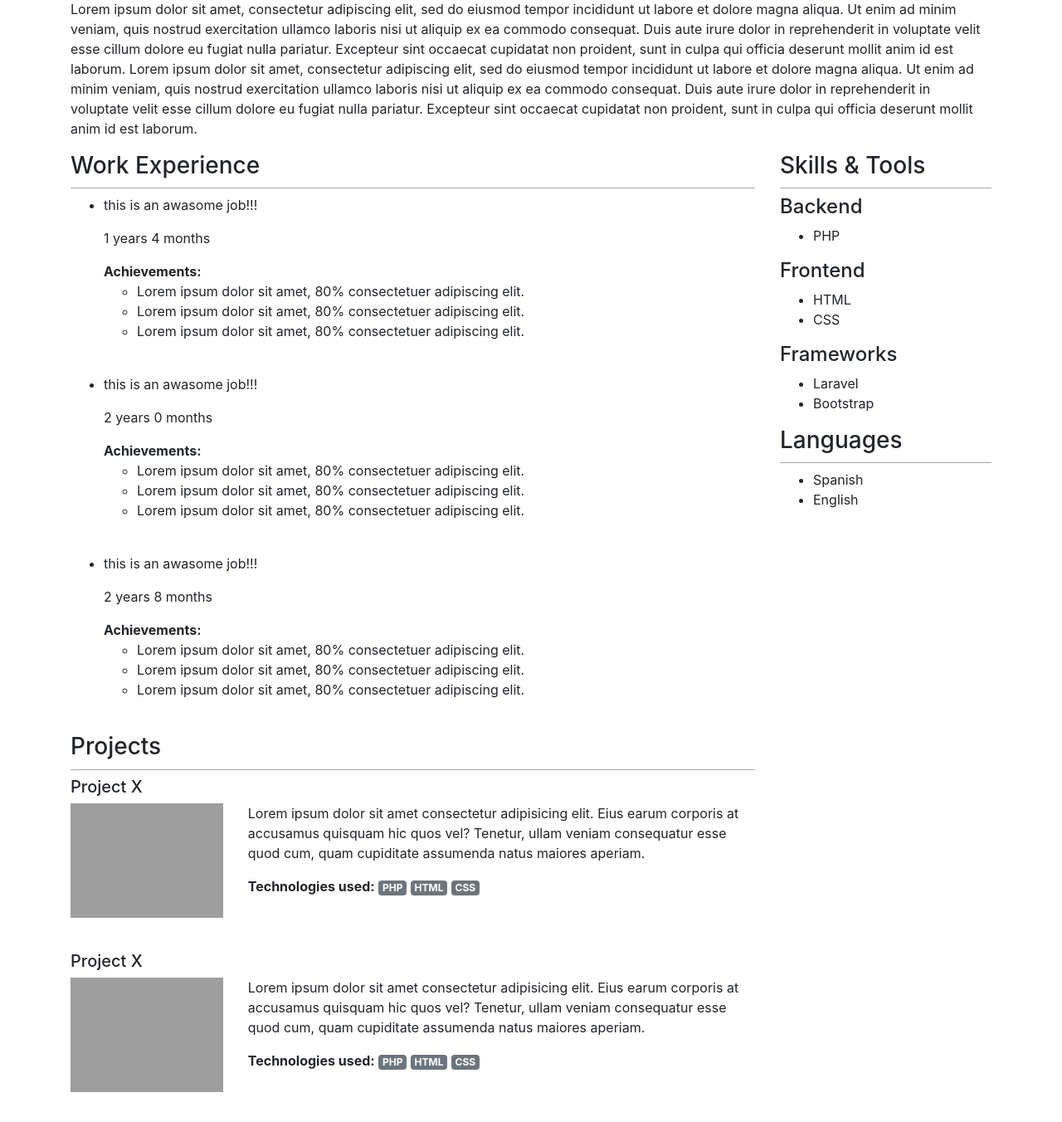
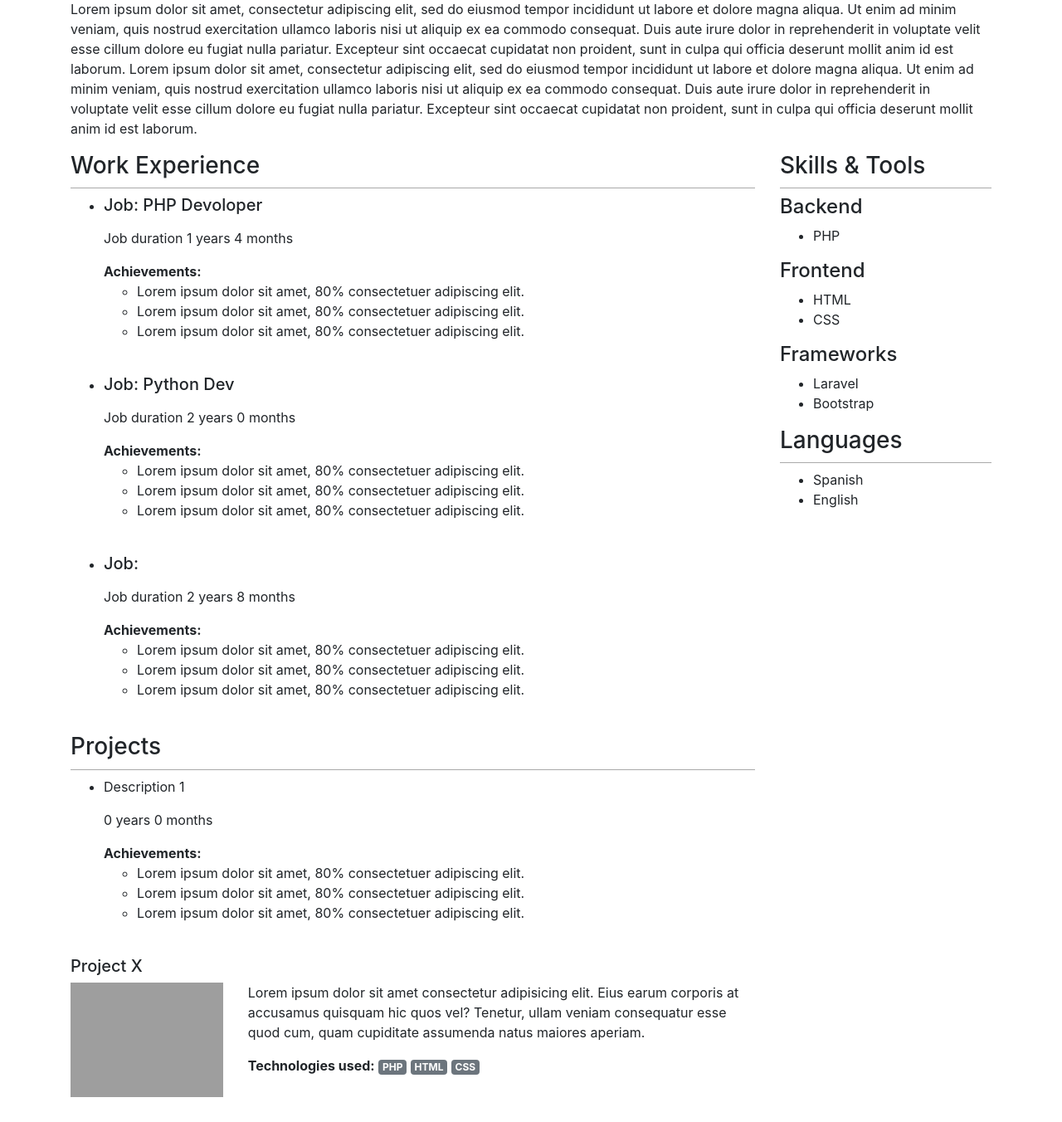
Before and after one commit to De-javu/Curso-php, a PHP site: page / in a window 1280 px wide. Shown: the part 313-1665 px from the top of the page at 83% size. Run offline with PHP 8.4, Linux system fonts and the light colour scheme; grey boxes are pictures that could not be loaded.

Commit message:
feat: Herencia

```diff
--- /dev/null
+++ b/app/Models/BaseElement.php
@@ -0,0 +1,41 @@
+<?php
+
+
+class BaseElement {
+    protected $title;
+    public $description;
+    public $visible = true;
+    public $months;
+
+    public function __construct($title, $description)
+    {
+      $this->setTitle =$title;
+      $this->description = $description;
+    }
+
+  public function setTitle($t){
+    if($t == '') {
+           $this->title = 'N/A';
+    } else {
+           $this->title = $t;
+    }
+  }
+
+
+   public  function getTitle() {
+
+     return $this->title;
+
+  }
+
+  public function getDurationAsString(){
+    $years = floor($this->months / 12);
+    $extraMonths = $this->months % 12;
+
+
+    return " $years years $extraMonths months";
+
+
+  }
+
+}
--- /dev/null
+++ b/app/Models/Job.php
@@ -0,0 +1,23 @@
+<?php
+
+require_once 'BaseElement.php';
+
+class Job extends BaseElement {
+
+    public function __construct($title, $description)
+    {
+        $newTitle = 'Job: '. $title;
+        $this->title = $newTitle;
+    }
+
+    public function getDurationAsString(){
+        $years = floor($this->months / 12);
+        $extraMonths = $this->months % 12;
+
+
+        return " Job duration $years years $extraMonths months";
+
+
+      }
+
+}
--- /dev/null
+++ b/app/Models/Project.php
@@ -0,0 +1,5 @@
+<?php
+
+require_once 'BaseElement.php';
+
+class Project  extends BaseElement  {}
--- a/index.php
+++ b/index.php
@@ -72,11 +72,9 @@ $limitmonths = 2000;
                  break;
                  }
 
-               printJob($jobs[$idx]);
-
+               printElement($jobs[$idx]);
 
                }
-
 
               ?>
 
@@ -84,6 +82,20 @@ $limitmonths = 2000;
         </div>
         <div>
             <h3 class="border-bottom-gray">Projects</h3>
+
+            <ul>
+          <?php
+               for($idx = 0;$idx < count($projects); $idx++){
+
+
+               printElement($projects[$idx]);
+
+               }
+
+              ?>
+
+          </ul>
+
             <div class="project">
                 <h5>Project X</h5>
                 <div class="row">
--- a/jobs.php
+++ b/jobs.php
@@ -1,47 +1,10 @@
 <?php
 
-class Job {
-    private $title;
-    public $description;
-    public $visible = true;
-    public $months;
-
-    public function __construct($title, $description)
-    {
-      $this->setTitle =$title;
-      $this->description = $description;
-    }
-
-  public function setTitle($t){
-    if($t == '') {
-           $this->title = 'N/A';
-    } else {
-           $this->title = $t;
-    }
-  }
-
-
-   public  function getTitle() {
-
-     return $this->title;
-
-  }
-
-  public function getDurationAsString(){
-    $years = floor($this->months / 12);
-    $extraMonths = $this->months % 12;
-
-
-    return " $years years $extraMonths months";
-
-
-  }
-
-}
+require  'app/Models/Job.php';
+require  'app/Models/Project.php';
 
 $job1 = new Job('PHP Devoloper','this is an awasome job!!!');
 
-$job1->visible = true;
 $job1->months = 16;
 
 $job2 = new Job('Python Dev', 'this is an awasome job!!!' );
@@ -51,51 +14,22 @@ $job3 = new Job('', 'this is an awasome job!!!' );
 
 $job3->months = 32;
 
+ $project1 = new Project('Project 1', 'Description 1');
+
 $jobs = [
 
        $job1,
        $job2,
        $job3
 
-
-    // [
-    //   'title' =>
-    //   'description' => 'this is an awasome job!!!',
-    //   'visible' => true,
-    //   'months' => 16
-    //  ],
-
-    // [
-    //   'title' => 'Python Dev',
-    //   'description' => 'best experience!!!',
-    //   'visible' => false,
-    //   'months' => 14  ],
-
-    // [
-    //   'title' => 'Devops',
-    //   'description' => 'best experience!!!',
-    //   'visible' => false,
-    //   'months' => 5
-    // ],
-
-    // [
-    //   'title' => 'Node Dev',
-    //   'description' => 'best experience!!!',
-    //   'visible' => true,
-    //   'months' => 24
-    // ],
-
-    // [
-    //   'title' => 'Frontend Dev',
-    //   'description' => 'best experience!!!',
-    //   'visible' => false,
-    //   'months' => 3
-    // ]
-
      ];
 
+    $projects = [
+      $project1
+    ];
 
-     function printJob($job) {
+
+     function printElement($job) {
 
       if($job->visible == false) {
         return;
```
